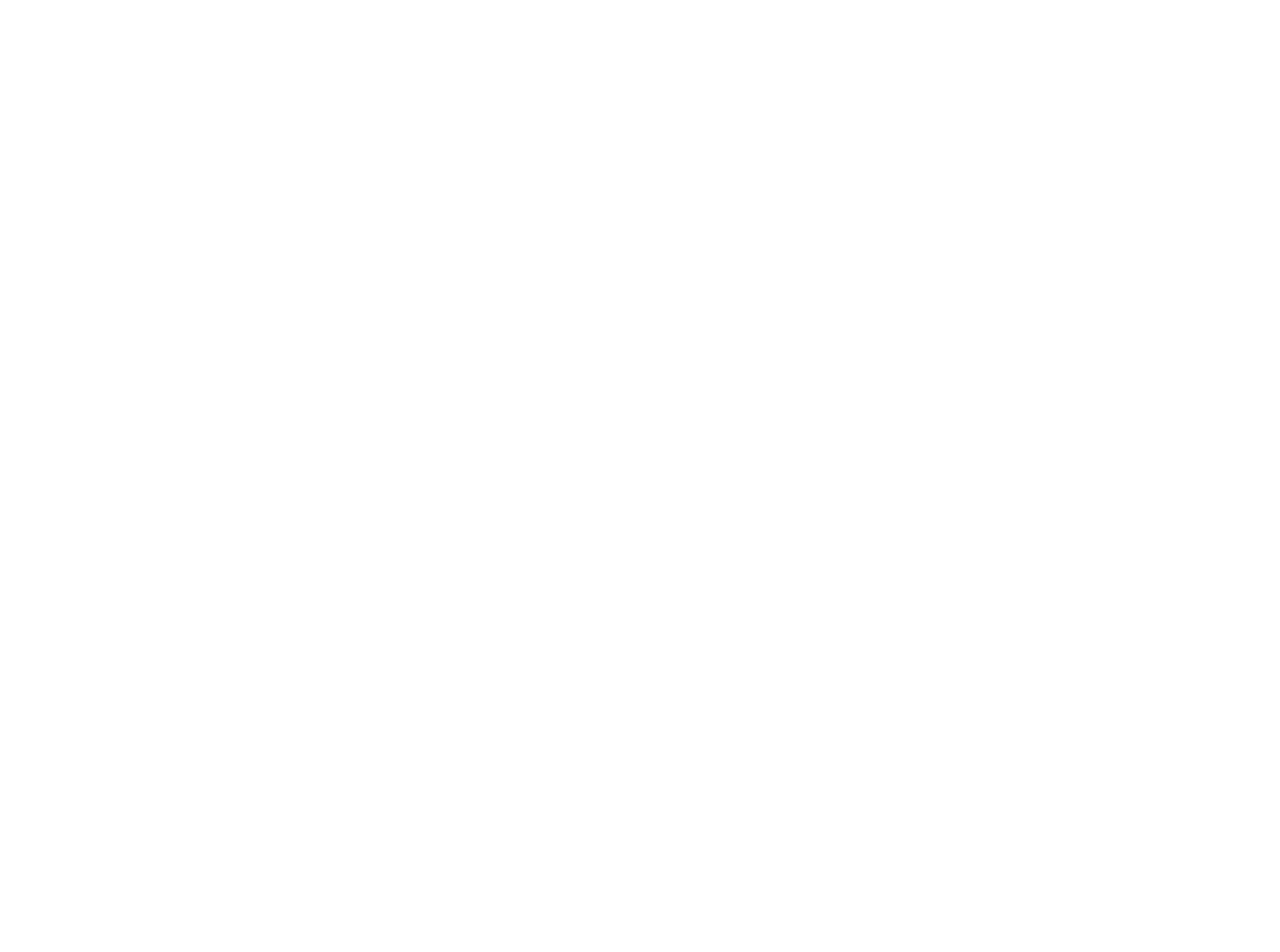
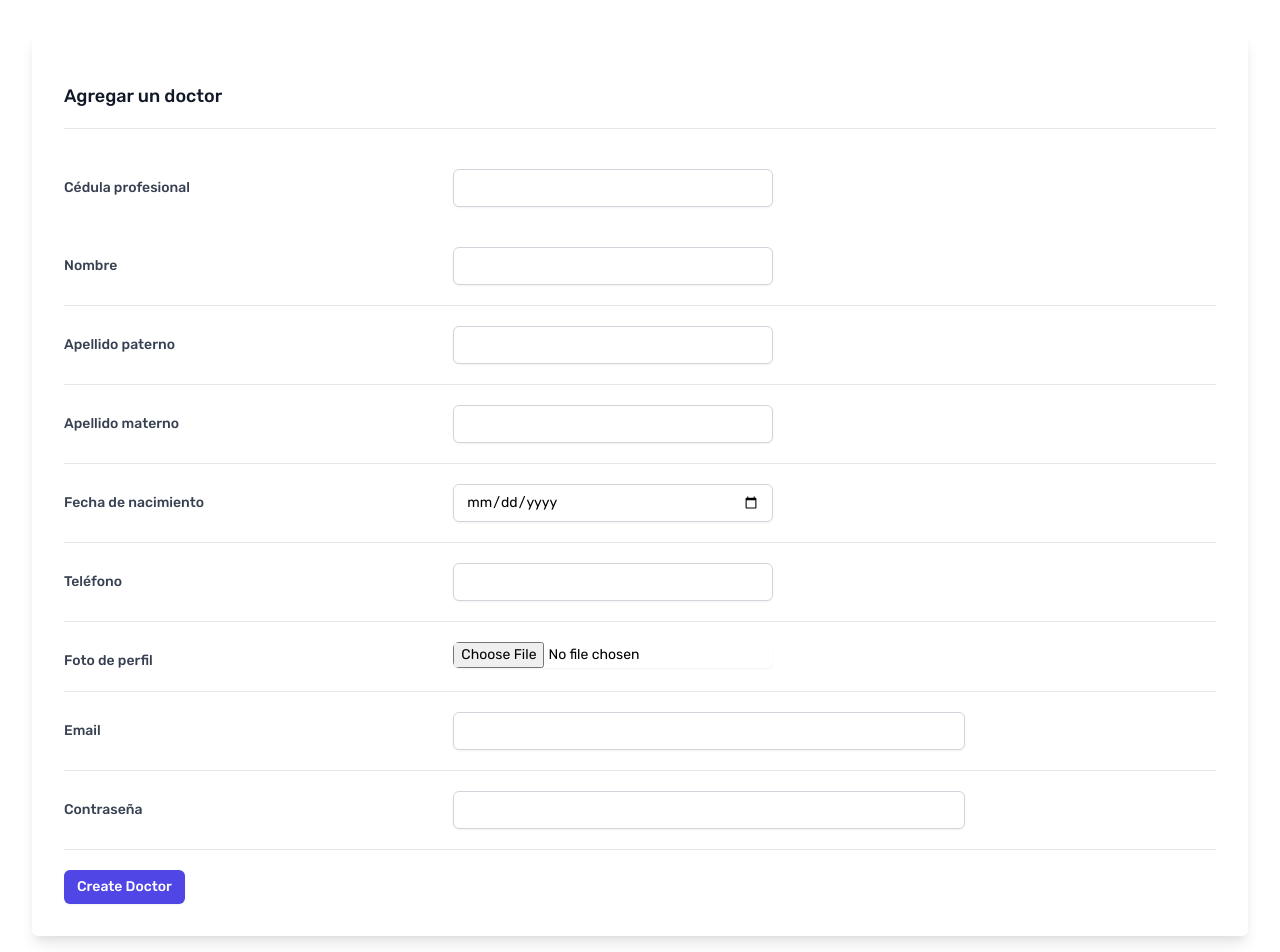
Before and after one commit to alonsohs/forest-front, a Nuxt app: page /admin/create-doctor in a window 1280 px wide. Before the commit this address had no page. Shown: the top 952 px of the page. Before the commit the page ends 800 px from the top, so only its background shows below. Built offline with nearby package versions, Linux system fonts and the light colour scheme.

Commit message:
Add: Admin create doctor

```diff
--- a/package.json
+++ b/package.json
@@ -24,6 +24,7 @@
   },
   "devDependencies": {
     "@nuxtjs/tailwindcss": "^4.2.1",
+    "@tailwindcss/forms": "^0.5.0",
     "eslint": "^8.4.1",
     "eslint-config-prettier": "^8.3.0",
     "eslint-plugin-nuxt": "^3.1.0",
--- /dev/null
+++ b/pages/admin/create-doctor.vue
@@ -0,0 +1,137 @@
+<template>
+  <main class="flex place-content-center p-8">
+    <div class="container rounded-md shadow-lg p-8 space-y-6 sm:space-y-5">
+      <div class="bg-white py-5 border-b border-gray-200 ">
+        <h3 class="text-lg leading-6 font-medium text-gray-900">Agregar un doctor</h3>
+      </div>
+      <div class="sm:grid sm:grid-cols-3 sm:gap-4 sm:items-start sm:pt-5">
+        <label for="first-name" class="block text-sm font-medium text-gray-700 sm:mt-px sm:pt-2"> Cédula profesional </label>
+        <div class="mt-1 sm:mt-0 sm:col-span-2">
+          <input v-model="professionalId" type="text"
+                 class="max-w-lg block w-full shadow-sm focus:ring-indigo-500 focus:border-indigo-500 sm:max-w-xs sm:text-sm border-gray-300 rounded-md">
+        </div>
+      </div>
+      <div class="sm:grid sm:grid-cols-3 sm:gap-4 sm:items-start sm:pt-5">
+        <label for="first-name" class="block text-sm font-medium text-gray-700 sm:mt-px sm:pt-2"> Nombre </label>
+        <div class="mt-1 sm:mt-0 sm:col-span-2">
+          <input v-model="name" type="text"
+                 class="max-w-lg block w-full shadow-sm focus:ring-indigo-500 focus:border-indigo-500 sm:max-w-xs sm:text-sm border-gray-300 rounded-md">
+        </div>
+      </div>
+
+      <div class="sm:grid sm:grid-cols-3 sm:gap-4 sm:items-start sm:border-t sm:border-gray-200 sm:pt-5">
+        <label for="last-name" class="block text-sm font-medium text-gray-700 sm:mt-px sm:pt-2"> Apellido paterno </label>
+        <div class="mt-1 sm:mt-0 sm:col-span-2">
+          <input v-model="fathers_lastname" type="text"
+                 class="max-w-lg block w-full shadow-sm focus:ring-indigo-500 focus:border-indigo-500 sm:max-w-xs sm:text-sm border-gray-300 rounded-md">
+        </div>
+      </div>
+
+      <div class="sm:grid sm:grid-cols-3 sm:gap-4 sm:items-start sm:border-t sm:border-gray-200 sm:pt-5">
+        <label for="last-name" class="block text-sm font-medium text-gray-700 sm:mt-px sm:pt-2"> Apellido materno </label>
+        <div class="mt-1 sm:mt-0 sm:col-span-2">
+          <input v-model="mothers_lastname" type="text"
+                 class="max-w-lg block w-full shadow-sm focus:ring-indigo-500 focus:border-indigo-500 sm:max-w-xs sm:text-sm border-gray-300 rounded-md">
+        </div>
+      </div>
+
+      <div class="sm:grid sm:grid-cols-3 sm:gap-4 sm:items-start sm:border-t sm:border-gray-200 sm:pt-5">
+        <label for="last-name" class="block text-sm font-medium text-gray-700 sm:mt-px sm:pt-2"> Fecha de nacimiento  </label>
+        <div class="mt-1 sm:mt-0 sm:col-span-2">
+          <input v-model="date_of_birth" type="date"
+                 class="max-w-lg block w-full shadow-sm focus:ring-indigo-500 focus:border-indigo-500 sm:max-w-xs sm:text-sm border-gray-300 rounded-md">
+        </div>
+      </div>
+
+      <div class="sm:grid sm:grid-cols-3 sm:gap-4 sm:items-start sm:border-t sm:border-gray-200 sm:pt-5">
+        <label for="last-name" class="block text-sm font-medium text-gray-700 sm:mt-px sm:pt-2"> Teléfono  </label>
+        <div class="mt-1 sm:mt-0 sm:col-span-2">
+          <input v-model="phone" type="tel"
+                 class="max-w-lg block w-full shadow-sm focus:ring-indigo-500 focus:border-indigo-500 sm:max-w-xs sm:text-sm border-gray-300 rounded-md">
+        </div>
+      </div>
+
+      <div class="sm:grid sm:grid-cols-3 sm:gap-4 sm:items-start sm:border-t sm:border-gray-200 sm:pt-5">
+        <label for="last-name" class="block text-sm font-medium text-gray-700 sm:mt-px sm:pt-2"> Foto de perfil  </label>
+        <div class="mt-1 sm:mt-0 sm:col-span-2">
+          <input @change="setImage" type="file"
+                 class="max-w-lg block w-full shadow-sm focus:ring-indigo-500 focus:border-indigo-500 sm:max-w-xs sm:text-sm border-gray-300 rounded-md">
+        </div>
+      </div>
+
+      <div class="sm:grid sm:grid-cols-3 sm:gap-4 sm:items-start sm:border-t sm:border-gray-200 sm:pt-5">
+        <label for="email" class="block text-sm font-medium text-gray-700 sm:mt-px sm:pt-2"> Email  </label>
+        <div class="mt-1 sm:mt-0 sm:col-span-2">
+          <input v-model="user.email" type="email"
+                 class="block max-w-lg w-full shadow-sm focus:ring-indigo-500 focus:border-indigo-500 sm:text-sm border-gray-300 rounded-md">
+        </div>
+      </div>
+
+      <div class="sm:grid sm:grid-cols-3 sm:gap-4 sm:items-start sm:border-t sm:border-gray-200 sm:pt-5">
+        <label for="email" class="block text-sm font-medium text-gray-700 sm:mt-px sm:pt-2"> Contraseña  </label>
+        <div class="mt-1 sm:mt-0 sm:col-span-2">
+          <input v-model="user.password" type="password"
+                 class="block max-w-lg w-full shadow-sm focus:ring-indigo-500 focus:border-indigo-500 sm:text-sm border-gray-300 rounded-md">
+        </div>
+      </div>
+      <div class="sm:grid sm:grid-cols-3 sm:gap-4 sm:items-start sm:border-t sm:border-gray-200 sm:pt-5">
+        <button type="button"
+                @click="createUser"
+                class="inline-flex max-w-max items-center px-3 py-2 border border-transparent text-sm leading-4 font-medium rounded-md shadow-sm text-white bg-indigo-600 hover:bg-indigo-700 focus:outline-none focus:ring-2 focus:ring-offset-2 focus:ring-indigo-500">
+          Create Doctor
+        </button>
+      </div>
+    </div>
+  </main>
+</template>
+
+<script>
+export default {
+  name: "create-doctor",
+  data() {
+    return {
+      professionalId: '',
+      name: '',
+      fathers_lastname: '',
+      mothers_lastname: '',
+      date_of_birth: '',
+      phone: '',
+      profileImage: '',
+      user: {
+        email: '',
+        password: ''
+      }
+    }
+  },
+  methods: {
+    createUser() {
+      const formdata = new FormData()
+      formdata.append('professionalId', this.professionalId)
+      formdata.append('name', this.name)
+      formdata.append('fathers_lastname', this.fathers_lastname)
+      formdata.append('mothers_lastname', this.mothers_lastname)
+      formdata.append('date_of_birth', this.date_of_birth)
+      formdata.append('phone', this.phone)
+
+      if (this.profileImage) {
+        console.log(this.profileImage)
+        formdata.append('profileImage', this.profileImage)
+      }
+      const user = JSON.stringify({
+        email: this.user.email,
+        password: this.user.password,
+      })
+      formdata.append('user', user)
+
+      this.$axios.post('/api/v1/doctors', formdata)
+    },
+    setImage(e) {
+      this.profileImage = e.target.files[0]
+    }
+  }
+}
+</script>
+
+<style scoped>
+
+</style>
--- a/tailwind.config.js
+++ b/tailwind.config.js
@@ -21,5 +21,7 @@
       },
     },
   },
-  plugins: [],
+  plugins: [
+    require('@tailwindcss/forms')
+  ],
 }
```
Also changed, not shown: 1 other file (tests, documents, lock files or other folders).
